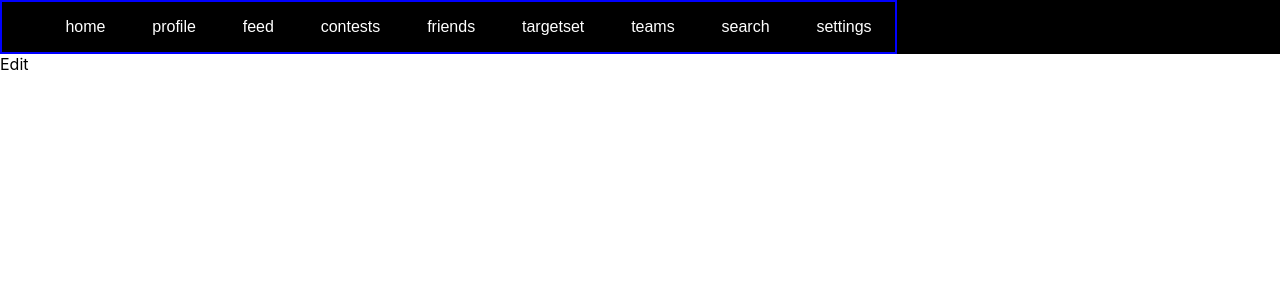
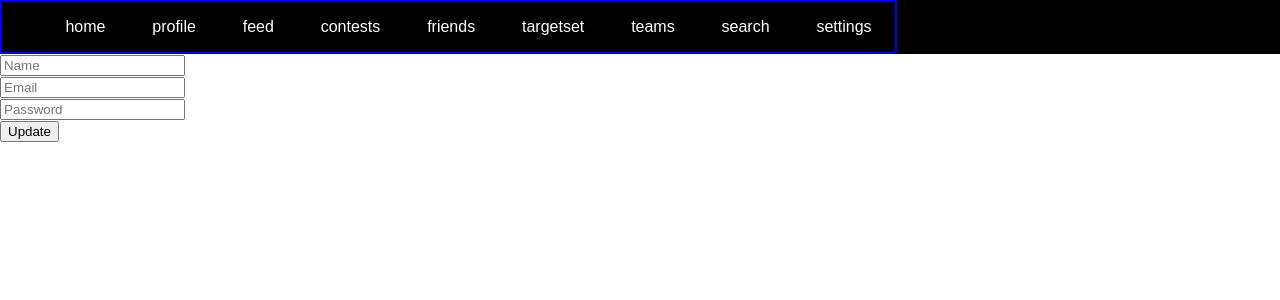
Before and after one commit to anuj10ee/miniproject, a React (Create React App) app in the folder client/: page /editOptions in a window 1280 px wide. Shown: the top 300 px of the page. Built offline with nearby package versions, Linux system fonts and the light colour scheme.

Commit message:
updateEdit

```diff
--- a/client/src/components/Profile/Edit.js
+++ b/client/src/components/Profile/Edit.js
@@ -1,9 +1,76 @@
-import React from 'react'
+import React from "react";
+import { useState } from "react";
+import { useNavigate } from "react-router-dom";
 
-function Edit() {
+const Edit=()=> {
+    const navigate=useNavigate();
+  const [name, setname] = useState("");
+  const [email, setemail] = useState("");
+  const [password, setpassword] = useState("");
+
+  async function updateUser(event) {
+    event.preventDefault();
+    const response = await fetch(
+      "http://localhost:1337/editOptions",
+      {
+        method: "POST",
+        headers: {
+          "Content-Type": "application/json",
+        },
+        body: JSON.stringify({
+          name,
+          email,
+          password,
+        }),
+      }
+    );
+    const data = await response.json();
+    if (response.status === 422 || !data) {
+      window.alert("INVALID");
+    } else {
+      navigate("/Profile");
+    }
+  }
   return (
-    <div>Edit</div>
-  )
+    <div>
+      <form onSubmit={updateUser}>
+        <input
+          value={name}
+          onChange={(e) => setname(e.target.value)}
+          type="text"
+          placeholder="Name"
+        />
+        <br />
+        <input
+          value={email}
+          onChange={(e) => setemail(e.target.value)}
+          type="email"
+          placeholder="Email"
+        />
+        <br />
+        <input
+          value={password}
+          onChange={(e) => setpassword(e.target.value)}
+          type="password"
+          placeholder="Password"
+        />
+        <br />
+        <input type="submit" style={{ cursor: "pointer" }} value="Update" />
+        <br />
+      </form>
+    </div>
+  );
 }
 
 export default Edit;
+
+{
+  /*
+name
+country
+contact info
+dob
+codechef id
+codeforces id
+ */
+}
```
Also changed, not shown: 2 other files (tests, documents, lock files or other folders).
